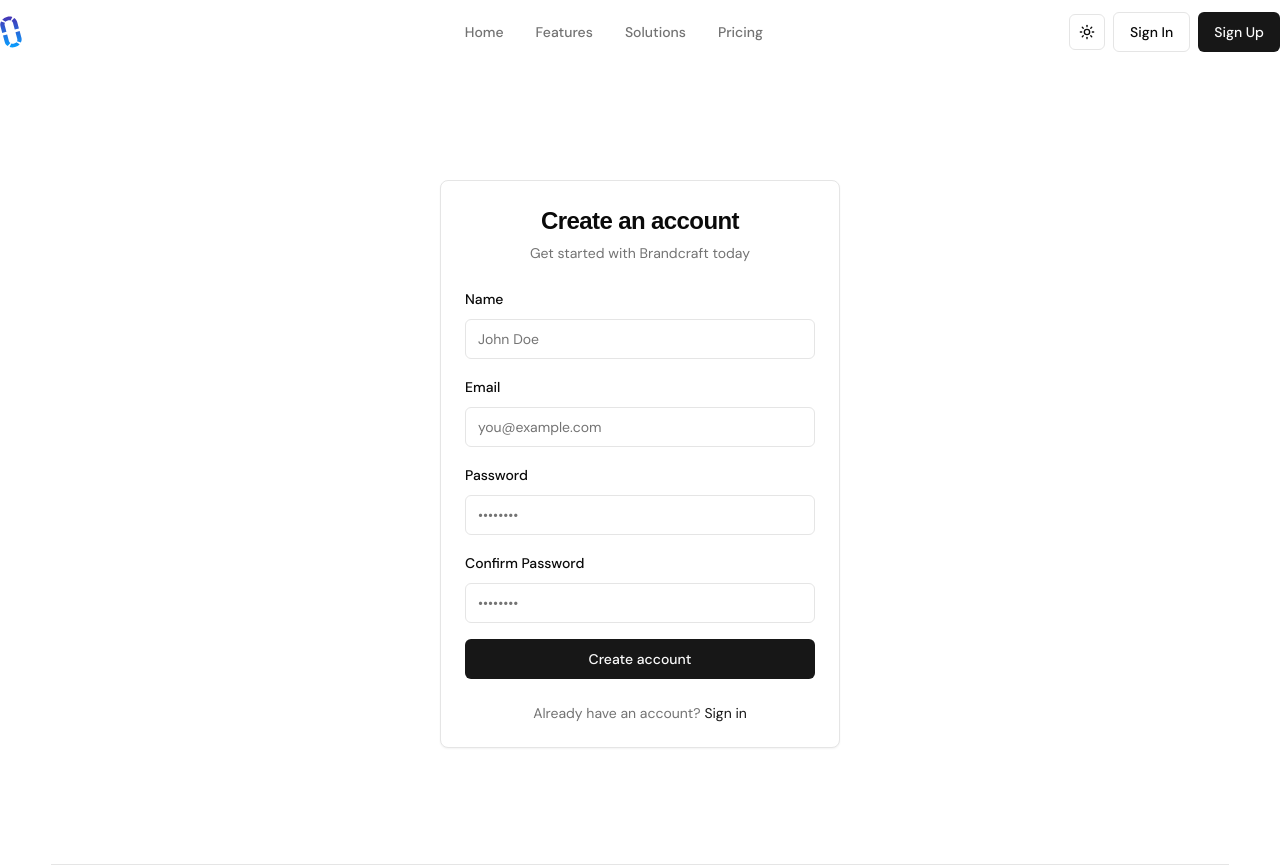
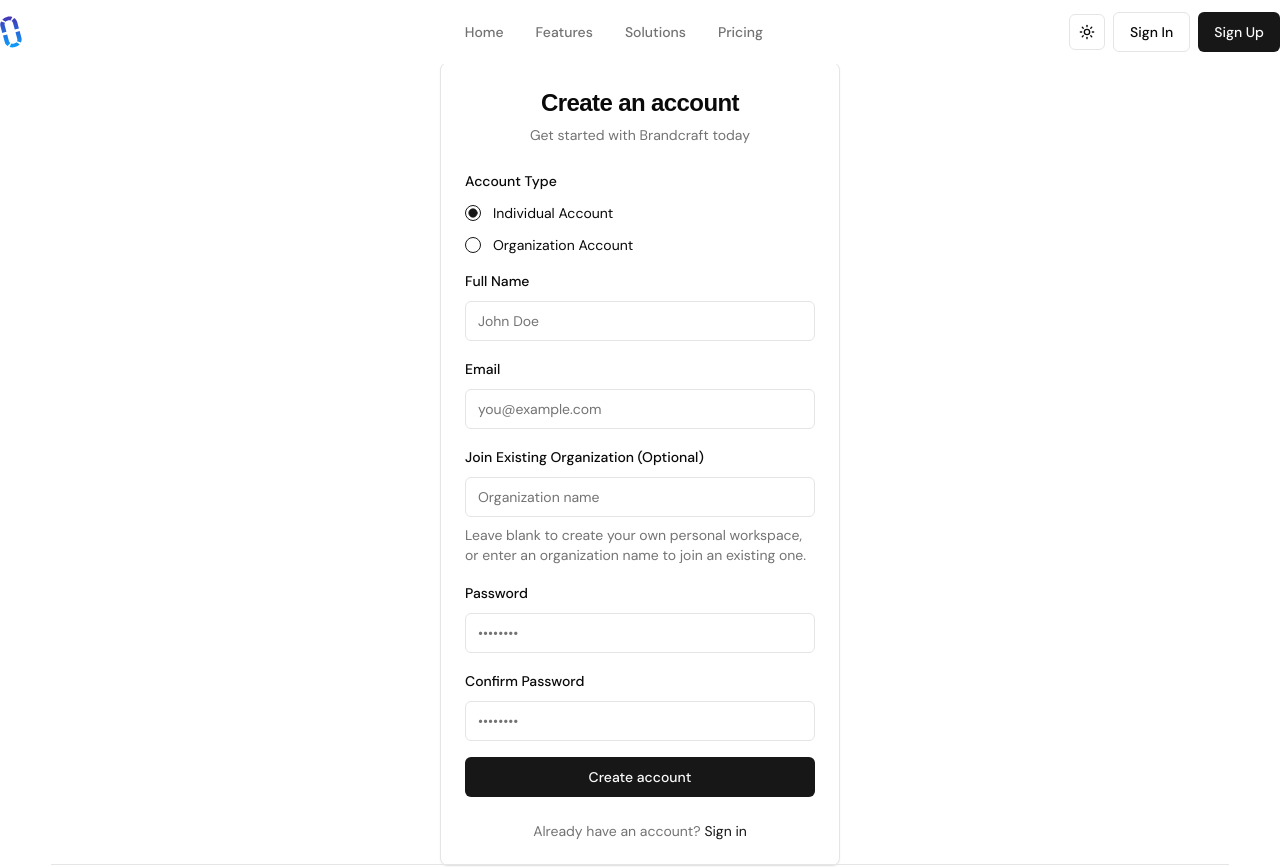
Before and after one commit to RealistKilla/brandcraft-web, a Next.js app: page /auth/signup in a window 1280 px wide. Shown: the top 867 px of the page. Built offline with nearby package versions, Linux system fonts and the light colour scheme; a web font is replaced by a local one.

Commit message:
Update sign-up to support individual and organization registration

```diff
--- a/app/api/auth/signup/route.ts
+++ b/app/api/auth/signup/route.ts
@@ -6,6 +6,9 @@ const signUpSchema = z.object({
   name: z.string().min(2, 'Name must be at least 2 characters'),
   email: z.string().email('Invalid email address'),
   password: z.string().min(8, 'Password must be at least 8 characters'),
+  accountType: z.enum(['individual', 'organization']),
+  organizationName: z.string().optional(),
+  existingOrganization: z.string().optional(),
 });
 
 export async function POST(request: NextRequest) {
@@ -15,11 +18,14 @@ export async function POST(request: NextRequest) {
     // Validate input
     const validatedData = signUpSchema.parse(body);
 
-    // Create user
+    // Create user with organization logic
     const user = await createUser(
       validatedData.email,
       validatedData.password,
-      validatedData.name
+      validatedData.name,
+      validatedData.accountType,
+      validatedData.organizationName,
+      validatedData.existingOrganization
     );
 
     // Generate JWT token
--- a/components/forms/sign-up-form.tsx
+++ b/components/forms/sign-up-form.tsx
@@ -12,13 +12,18 @@ import {
   FormItem,
   FormLabel,
   FormMessage,
+  FormDescription,
 } from "@/components/ui/form";
 import { Input } from "@/components/ui/input";
+import { RadioGroup, RadioGroupItem } from "@/components/ui/radio-group";
 import { toast } from "@/hooks/use-toast";
 import { api, ApiError } from "@/lib/api";
 import { useRouter } from "next/navigation";
 
 const formSchema = z.object({
+  accountType: z.enum(["individual", "organization"], {
+    required_error: "Please select an account type.",
+  }),
   name: z.string().min(2, {
     message: "Name must be at least 2 characters.",
   }),
@@ -29,9 +34,19 @@ const formSchema = z.object({
     message: "Password must be at least 8 characters.",
   }),
   confirmPassword: z.string(),
+  organizationName: z.string().optional(),
+  existingOrganization: z.string().optional(),
 }).refine((data) => data.password === data.confirmPassword, {
   message: "Passwords don't match",
   path: ["confirmPassword"],
+}).refine((data) => {
+  if (data.accountType === "organization" && !data.organizationName) {
+    return false;
+  }
+  return true;
+}, {
+  message: "Organization name is required when creating an organization account",
+  path: ["organizationName"],
 });
 
 export function SignUpForm() {
@@ -41,12 +56,17 @@ export function SignUpForm() {
   const form = useForm<z.infer<typeof formSchema>>({
     resolver: zodResolver(formSchema),
     defaultValues: {
+      accountType: "individual",
       name: "",
       email: "",
       password: "",
       confirmPassword: "",
+      organizationName: "",
+      existingOrganization: "",
     },
   });
+
+  const watchAccountType = form.watch("accountType");
 
   async function onSubmit(values: z.infer<typeof formSchema>) {
     setIsLoading(true);
@@ -56,6 +76,9 @@ export function SignUpForm() {
         name: values.name,
         email: values.email,
         password: values.password,
+        accountType: values.accountType,
+        organizationName: values.organizationName,
+        existingOrganization: values.existingOrganization,
       });
 
       toast({
@@ -89,10 +112,45 @@ export function SignUpForm() {
       <form onSubmit={form.handleSubmit(onSubmit)} className="space-y-4">
         <FormField
           control={form.control}
+          name="accountType"
+          render={({ field }) => (
+            <FormItem className="space-y-3">
+              <FormLabel>Account Type</FormLabel>
+              <FormControl>
+                <RadioGroup
+                  onValueChange={field.onChange}
+                  defaultValue={field.value}
+                  className="flex flex-col space-y-2"
+                >
+                  <FormItem className="flex items-center space-x-3 space-y-0">
+                    <FormControl>
+                      <RadioGroupItem value="individual" />
+                    </FormControl>
+                    <FormLabel className="font-normal">
+                      Individual Account
+                    </FormLabel>
+                  </FormItem>
+                  <FormItem className="flex items-center space-x-3 space-y-0">
+                    <FormControl>
+                      <RadioGroupItem value="organization" />
+                    </FormControl>
+                    <FormLabel className="font-normal">
+                      Organization Account
+                    </FormLabel>
+                  </FormItem>
+                </RadioGroup>
+              </FormControl>
+              <FormMessage />
+            </FormItem>
+          )}
+        />
+
+        <FormField
+          control={form.control}
           name="name"
           render={({ field }) => (
             <FormItem>
-              <FormLabel>Name</FormLabel>
+              <FormLabel>Full Name</FormLabel>
               <FormControl>
                 <Input placeholder="John Doe" {...field} />
               </FormControl>
@@ -100,6 +158,7 @@ export function SignUpForm() {
             </FormItem>
           )}
         />
+
         <FormField
           control={form.control}
           name="email"
@@ -113,6 +172,45 @@ export function SignUpForm() {
             </FormItem>
           )}
         />
+
+        {watchAccountType === "organization" && (
+          <FormField
+            control={form.control}
+            name="organizationName"
+            render={({ field }) => (
+              <FormItem>
+                <FormLabel>Organization Name</FormLabel>
+                <FormControl>
+                  <Input placeholder="Acme Corporation" {...field} />
+                </FormControl>
+                <FormDescription>
+                  This will create a new organization account.
+                </FormDescription>
+                <FormMessage />
+              </FormItem>
+            )}
+          />
+        )}
+
+        {watchAccountType === "individual" && (
+          <FormField
+            control={form.control}
+            name="existingOrganization"
+            render={({ field }) => (
+              <FormItem>
+                <FormLabel>Join Existing Organization (Optional)</FormLabel>
+                <FormControl>
+                  <Input placeholder="Organization name" {...field} />
+                </FormControl>
+                <FormDescription>
+                  Leave blank to create your own personal workspace, or enter an organization name to join an existing one.
+                </FormDescription>
+                <FormMessage />
+              </FormItem>
+            )}
+          />
+        )}
+
         <FormField
           control={form.control}
           name="password"
@@ -126,6 +224,7 @@ export function SignUpForm() {
             </FormItem>
           )}
         />
+
         <FormField
           control={form.control}
           name="confirmPassword"
@@ -139,6 +238,7 @@ export function SignUpForm() {
             </FormItem>
           )}
         />
+
         <Button type="submit" className="w-full" disabled={isLoading}>
           {isLoading ? "Creating account..." : "Create account"}
         </Button>
--- a/components/layout/header.tsx
+++ b/components/layout/header.tsx
@@ -8,6 +8,7 @@ import { Button } from "@/components/ui/button";
 import { ModeToggle } from "@/components/mode-toggle";
 import { cn } from "@/lib/utils";
 import { motion, AnimatePresence } from "framer-motion";
+import { useAuth } from "@/components/providers/auth-provider";
 
 interface NavItem {
   label: string;
@@ -24,6 +25,7 @@ const navItems: NavItem[] = [
 export function Header() {
   const [isMenuOpen, setIsMenuOpen] = useState(false);
   const [isScrolled, setIsScrolled] = useState(false);
+  const { user, loading } = useAuth();
   const pathname = usePathname();
 
   useEffect(() => {
@@ -88,12 +90,24 @@ export function Header() {
 
         <div className="flex items-center space-x-2">
           <ModeToggle />
+          {!loading && (
+            <>
+              {user ? (
+                <Button asChild className="hidden md:flex">
+                  <Link href="/dashboard">Dashboard</Link>
+                </Button>
+              ) : (
+                <>
                   <Button variant="outline" asChild className="hidden md:flex">
                     <Link href="/auth/signin">Sign In</Link>
                   </Button>
                   <Button asChild className="hidden md:flex">
                     <Link href="/auth/signup">Sign Up</Link>
                   </Button>
+                </>
+              )}
+            </>
+          )}
           <Button
             variant="outline"
             size="icon"
@@ -138,12 +152,24 @@ export function Header() {
                 ))}
               </nav>
               <div className="flex flex-col space-y-2 mt-4 pt-4 border-t">
+                {!loading && (
+                  <>
+                    {user ? (
+                      <Button asChild>
+                        <Link href="/dashboard">Dashboard</Link>
+                      </Button>
+                    ) : (
+                      <>
                         <Button variant="outline" asChild>
                           <Link href="/auth/signin">Sign In</Link>
                         </Button>
                         <Button asChild>
                           <Link href="/auth/signup">Sign Up</Link>
                         </Button>
+                      </>
+                    )}
+                  </>
+                )}
               </div>
             </div>
           </motion.div>
--- a/lib/api.ts
+++ b/lib/api.ts
@@ -46,7 +46,14 @@ async function apiRequest<T = any>(
 
 export const api = {
   auth: {
-    signUp: (data: { name: string; email: string; password: string }) =>
+    signUp: (data: {
+      name: string;
+      email: string;
+      password: string;
+      accountType: string;
+      organizationName?: string;
+      existingOrganization?: string;
+    }) =>
       apiRequest('/auth/signup', {
         method: 'POST',
         body: JSON.stringify(data),
--- a/package.json
+++ b/package.json
@@ -82,6 +82,7 @@
     "recharts": "^2.12.7",
     "simplex-noise": "^4.0.3",
     "sonner": "^1.5.0",
+    "js-cookie": "^3.0.5",
     "swr": "^2.3.3",
     "tailwind-merge": "^2.5.2",
     "tailwindcss": "^3.3.3",
```
Also changed, not shown: lib/auth.ts (+49 -8 lines). Lines whose indentation alone changed are shown as unchanged.
